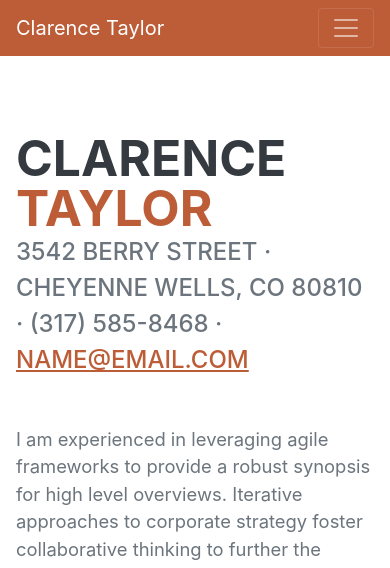
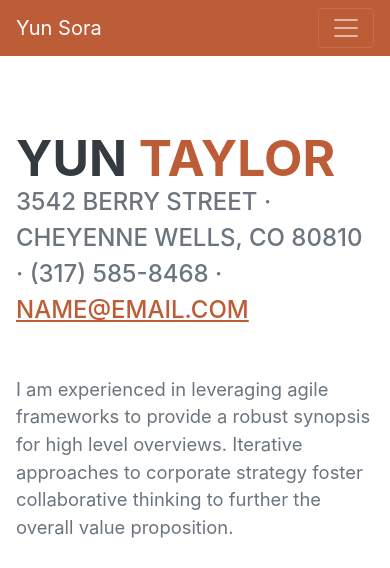
Before and after one commit to sorayrosa121/portfolio_test, a plain HTML site: page index.html in a window 390 px wide. Shown: the top 568 px of the page. Drawn offline with nearby package versions, Linux system fonts and the light colour scheme; a web font is replaced by a local one.

Commit message:
이름 수정

```diff
--- a/index.html
+++ b/index.html
@@ -19,7 +19,7 @@
         <!-- Navigation-->
         <nav class="navbar navbar-expand-lg navbar-dark bg-primary fixed-top" id="sideNav">
             <a class="navbar-brand js-scroll-trigger" href="#page-top">
-                <span class="d-block d-lg-none">Clarence Taylor</span>
+                <span class="d-block d-lg-none">Yun Sora</span>
                 <span class="d-none d-lg-block"><img class="img-fluid img-profile rounded-circle mx-auto mb-2" src="assets/img/profile.jpg" alt="..." /></span>
             </a>
             <button class="navbar-toggler" type="button" data-bs-toggle="collapse" data-bs-target="#navbarResponsive" aria-controls="navbarResponsive" aria-expanded="false" aria-label="Toggle navigation"><span class="navbar-toggler-icon"></span></button>
@@ -40,7 +40,7 @@
             <section class="resume-section" id="about">
                 <div class="resume-section-content">
                     <h1 class="mb-0">
-                        Clarence
+                        Yun
                         <span class="text-primary">Taylor</span>
                     </h1>
                     <div class="subheading mb-5">
```
